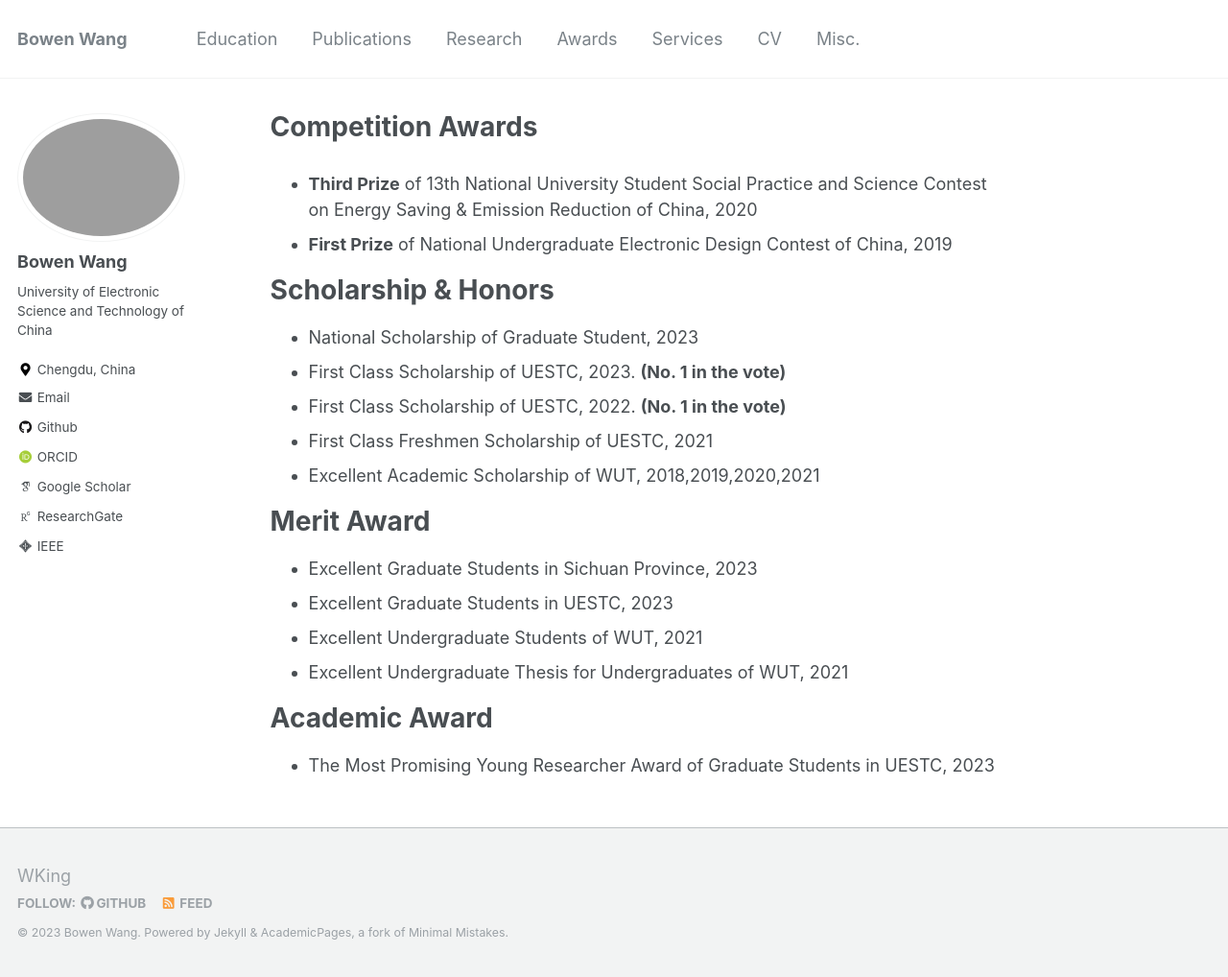
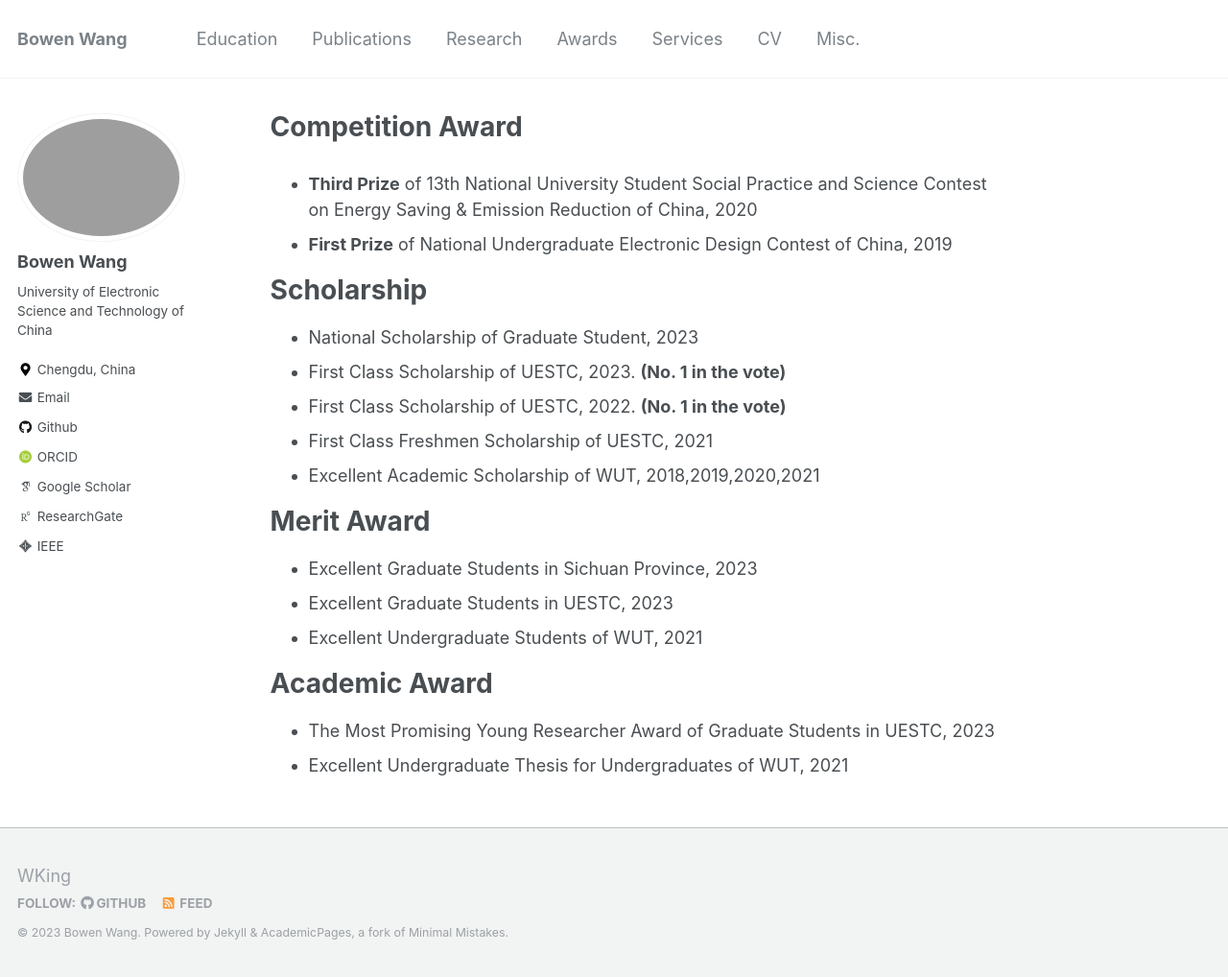
Before and after one commit to BW-Wang/BW-Wang.github.io, a Jekyll site: the page built from _pages/awards.md, in a window 1280 px wide and 1018 px high. Shown: the whole window at 96% size. Built offline with Jekyll 4.4.1, drawn with Linux system fonts in a browser that asks for light colours; some web fonts are replaced.

Commit message:
Update awards.md

```diff
--- a/_pages/awards.md
+++ b/_pages/awards.md
@@ -1,12 +1,12 @@
 ---
 permalink: /awards/
-title: "Competition Awards"
+title: "Competition Award"
 ---
 
 - **Third Prize** of 13th National University Student Social Practice and Science Contest on Energy Saving & Emission Reduction of China, 2020<a href="{{ post.link }}"><i class="http://www.jienengjianpai.org/Article.asp?ID=219" aria-hidden="true"></i></a>
 - **First Prize** of National Undergraduate Electronic Design Contest of China, 2019
 
-# Scholarship & Honors
+# Scholarship
 
 - National Scholarship of Graduate Student, 2023
 - First Class Scholarship of UESTC, 2023. **(No. 1 in the vote)**
@@ -19,8 +19,8 @@ title: "Competition Awards"
 - Excellent Graduate Students in Sichuan Province, 2023
 - Excellent Graduate Students in UESTC, 2023
 - Excellent Undergraduate Students of WUT, 2021
-- Excellent Undergraduate Thesis for Undergraduates of WUT, 2021
 
 # Academic Award
 
 - The Most Promising Young Researcher Award of Graduate Students in UESTC, 2023
+- Excellent Undergraduate Thesis for Undergraduates of WUT, 2021
```
